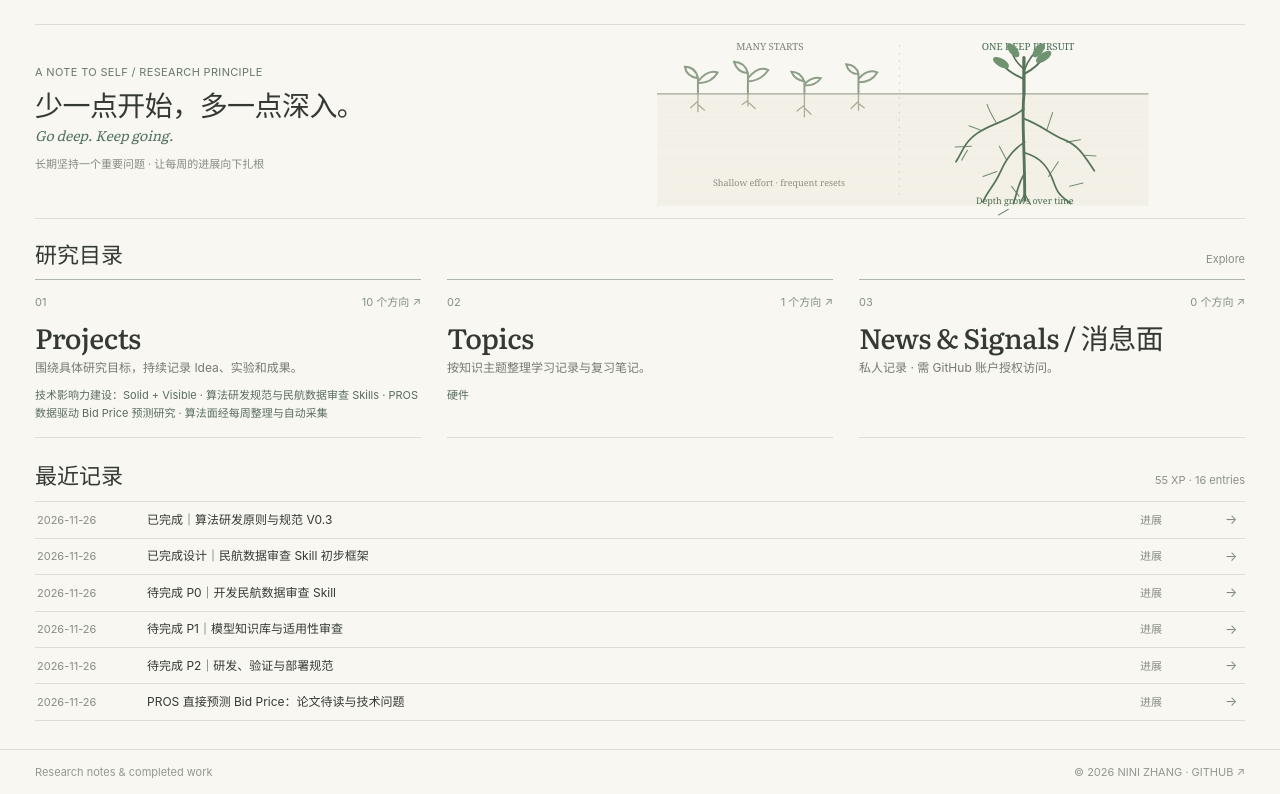
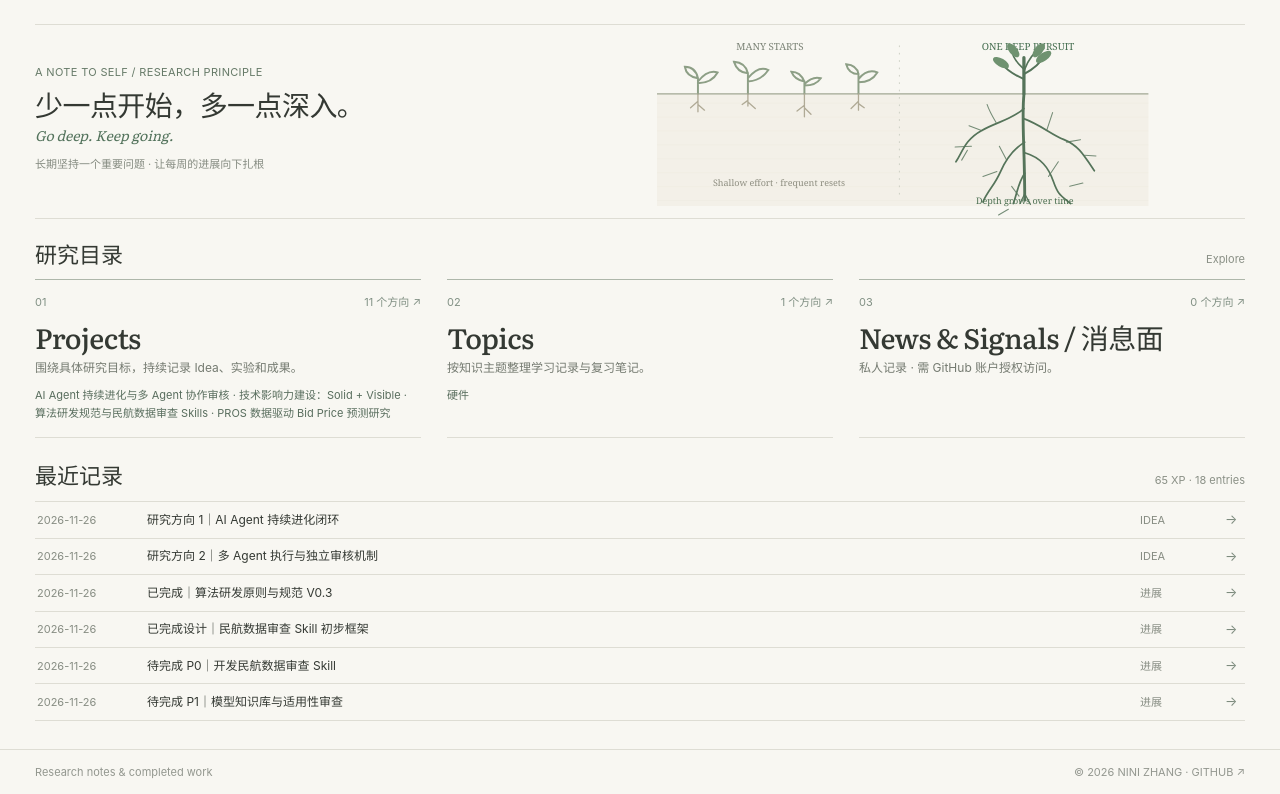
Before and after one commit to ningningzhang-nina/achievement-dashboard, a plain HTML site: page index.html in a window 1280 px wide. Shown: the part 277-1071 px from the top of the page. Drawn offline with Linux system fonts and the light colour scheme.

Commit message:
Add AI agent continuous improvement and independent review project

```diff
--- a/app.js
+++ b/app.js
@@ -1,4 +1,5 @@
 const PROJECTS=[
+{"id":"ai-agent-evolution-and-review","title":"AI Agent 持续进化与多 Agent 协作审核","en":"AI AGENT · CONTINUOUS IMPROVEMENT & MULTI-AGENT REVIEW","description":"构建能够从个人反馈持续改进、通过独立审核与验证提高交付质量的 AI 工作体系；人负责目标、标准和关键决策。","status":"Idea · 待研究与验证","topics":[]},
 {"id":"solid-visible-technical-influence","title":"技术影响力建设：Solid + Visible","en":"TECHNICAL INFLUENCE · SOLID + VISIBLE","description":"持续输出有深度的技术博客、开源代码与 Skills，通过 X、LinkedIn 和 GitHub 扩大传播。把技术能力沉淀为公开、可验证、可持续积累的个人资产，支持技术负责人岗位求职，并增加被主动联系的机会。下一步是等有时间时启动，选定第一项公开产出。","status":"Idea · 待启动","topics":[]},
 {"id":"algorithm-engineering-standards","title":"算法研发规范与民航数据审查 Skills","en":"ALGORITHM ENGINEERING · AVIATION DATA AUDIT","description":"建立六阶段算法研发规范、可执行 Agent Skills 与可复用数据审查工具；从问题定义、数据理解到模型选型、研发、验证和部署。","status":"In Progress · 规范 V0.3 / Skill 待开发","topics":[]},
 {"id":"pros-data-driven-bid-price","title":"PROS 数据驱动 Bid Price 预测研究","en":"PROS · DATA-DRIVEN BID PRICE GENERATION","description":"研究 PROS 利用历史订座与成交数据，通过启发式标签构造和神经网络直接预测 Bid Price 的方法；评估其对现有 RM 网络优化与 BP 计算的借鉴价值。","status":"待读 · Literature Review","topics":[]},
@@ -84,7 +85,7 @@ app.innerHTML=page==="home"?shellHome():page==="projects"&&route[1]==="principle
 document.title=(page==="projects"?"Projects":page==="topics"?"Topics":page==="news"?"News & Signals":page==="projects"&&route[1]==="principles"?"Engineering Principles":page==="home"?"Research OS":"Research Detail")+" · Nini Zhang";
 window.scrollTo({top:0,behavior:"instant"});
 }
-async function load(){try{const r=await fetch("./data/achievements.json?v=20261126-algorithm-standards",{cache:"no-store"});if(!r.ok)throw Error("data unavailable");const data=await r.json();if(!Array.isArray(data))throw Error("invalid data");achievements=data.filter(x=>x.type!=="news");const ep=await fetch("./data/engineering-principles.json?v=20261125",{cache:"no-store"});if(!ep.ok)throw Error("principles unavailable");engineering=await ep.json();}catch(e){console.error("Achievement data unavailable:",e);app.innerHTML='<div class="notfound"><h1>数据加载失败</h1><p>请刷新页面。如果问题持续，请检查 GitHub Pages 部署。</p></div>';return;}render();}
+async function load(){try{const r=await fetch("./data/achievements.json?v=20261126-agent-evolution",{cache:"no-store"});if(!r.ok)throw Error("data unavailable");const data=await r.json();if(!Array.isArray(data))throw Error("invalid data");achievements=data.filter(x=>x.type!=="news");const ep=await fetch("./data/engineering-principles.json?v=20261125",{cache:"no-store"});if(!ep.ok)throw Error("principles unavailable");engineering=await ep.json();}catch(e){console.error("Achievement data unavailable:",e);app.innerHTML='<div class="notfound"><h1>数据加载失败</h1><p>请刷新页面。如果问题持续，请检查 GitHub Pages 部署。</p></div>';return;}render();}
 window.addEventListener("hashchange",render);
 document.addEventListener("click",e=>{const target=e.target.closest('[data-jump]');if(!target)return;e.preventDefault();const el=document.getElementById(target.dataset.jump);if(el)el.scrollIntoView({behavior:'smooth',block:'start'});});
 load();
--- a/data/achievements.json
+++ b/data/achievements.json
@@ -1,4 +1,40 @@
 [
+  {
+    "id": "ai-agent-evolution-and-review-feedback-20261126",
+    "title": "研究方向 1｜AI Agent 持续进化闭环",
+    "summary": "建立能够根据个人反馈持续改进的 AI 工作体系，而非每次从零开始指导 AI。",
+    "background": "目标：将个人反馈转化为可复用、可验证的工作规范与 Skills，减少重复指导。",
+    "process": "任务输入 → Agent 执行 → 结果交付 → 个人反馈 → 提炼经验与错误规律 → 更新 Skills / 工作规范 → 下一次任务执行。",
+    "result": "待研究：①反馈的自动沉淀；②经验提炼与 Skills 持续更新；③版本管理；④效果验证；⑤避免错误经验被固化。尚未开发或验证。",
+    "takeaway": "拟议验证方式（补充建议）：区分个人偏好、通用规则和单次纠错；保留反馈来源及适用边界；候选规则经过人工审批、回归测试和对照评估后再发布，支持回滚。",
+    "section": "ai",
+    "category": "engineering",
+    "type": "idea",
+    "date": "2026-11-26",
+    "points": 5,
+    "projectIds": [
+      "ai-agent-evolution-and-review"
+    ],
+    "topicIds": []
+  },
+  {
+    "id": "ai-agent-evolution-and-review-review-20261126",
+    "title": "研究方向 2｜多 Agent 执行与独立审核机制",
+    "summary": "通过执行、审核、验证角色分离，减少个人承担的低层次质量检查。",
+    "background": "最终目标：自己负责目标制定、标准制定和关键决策，而不是承担每一项工作的质量检查。",
+    "process": "任务分解 → 执行 Agent → 独立审核 Agent → 发现问题则返回修改并重新审核 → 验证 Agent → 最终交付。",
+    "result": "待研究：①不同 Agent 之间如何交接任务；②如何保持审核 Agent 独立判断；③如何建立明确的验收标准和自动返工机制；④如何降低多个 Agent 共同犯错的概率。尚未开发或验证。",
+    "takeaway": "拟议验证方式（补充建议）：结构化任务交接、独立证据与验收清单、确定性测试、最大返工次数及人工升级机制；比较单 Agent 与多 Agent 的错误检出率、漏检率、成本和人工介入时间。",
+    "section": "ai",
+    "category": "engineering",
+    "type": "idea",
+    "date": "2026-11-26",
+    "points": 5,
+    "projectIds": [
+      "ai-agent-evolution-and-review"
+    ],
+    "topicIds": []
+  },
   {
     "id": "algorithm-engineering-standards-principles-20261126",
     "section": "aviation",
--- a/index.html
+++ b/index.html
@@ -5,4 +5,4 @@
 <header class="site-nav"><a class="brand" href="#/"><span>宁宁 / Nini Zhang</span></a><nav aria-label="主导航"><a data-nav="home" href="#/">首页</a><a data-nav="projects" href="#/projects">Projects / 项目</a><a data-nav="topics" href="#/topics">Topics / 主题</a><a data-nav="news" href="#/news">News & Signals / 消息面</a></nav><a class="github-link" href="https://github.com/ningningzhang-nina/achievement-dashboard" target="_blank" rel="noreferrer">GitHub <span aria-hidden="true">↗</span></a></header>
 <main id="app"></main>
 <footer class="footer"><span>Research notes & completed work</span><span>© <span id="year"></span> NINI ZHANG · <a href="https://github.com/ningningzhang-nina" target="_blank" rel="noreferrer">GITHUB ↗</a></span></footer>
-<script src="./app.js?v=20261126-project-questions" defer></script></body></html>
+<script src="./app.js?v=20261126-agent-evolution" defer></script></body></html>
```
